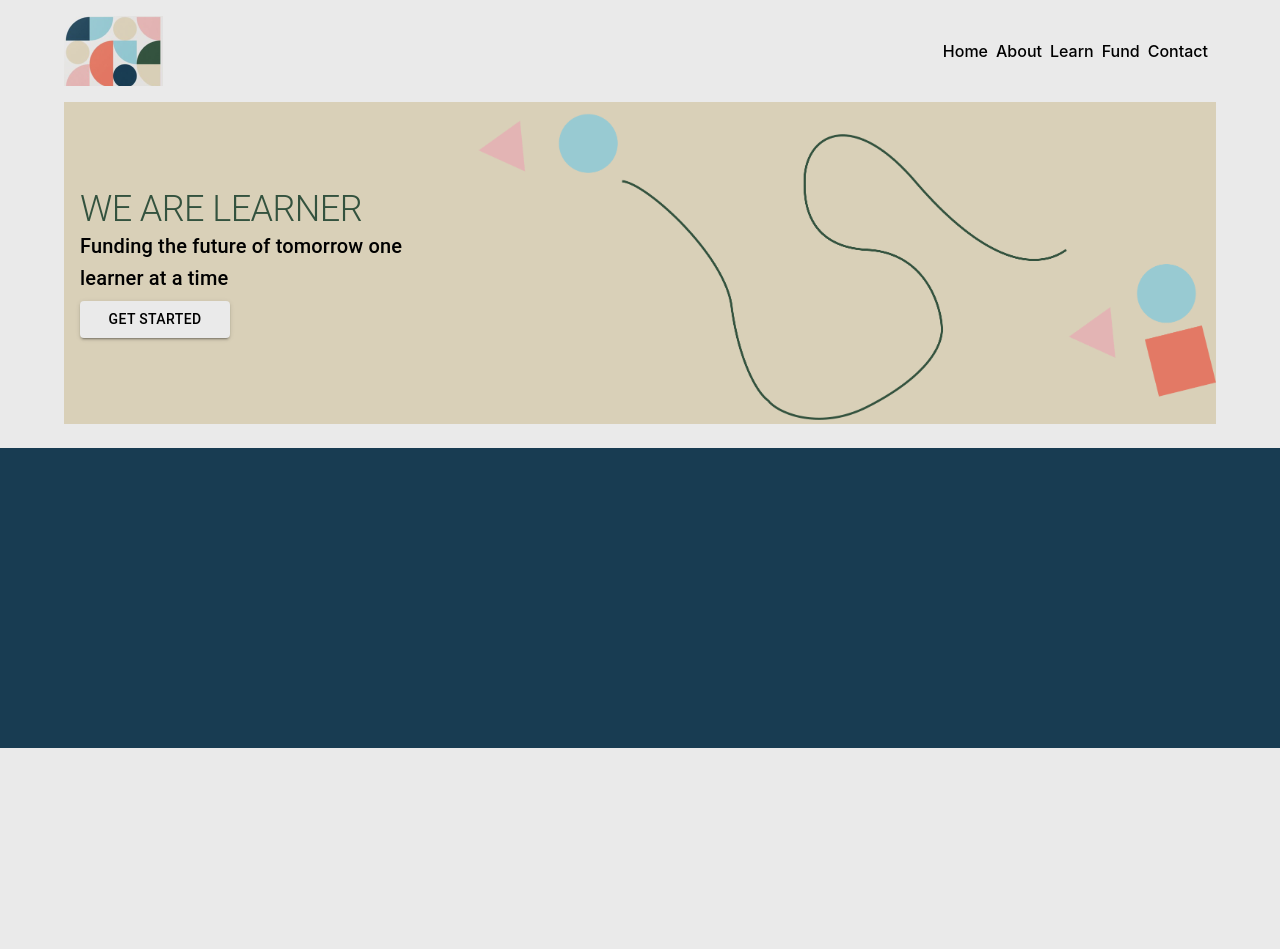
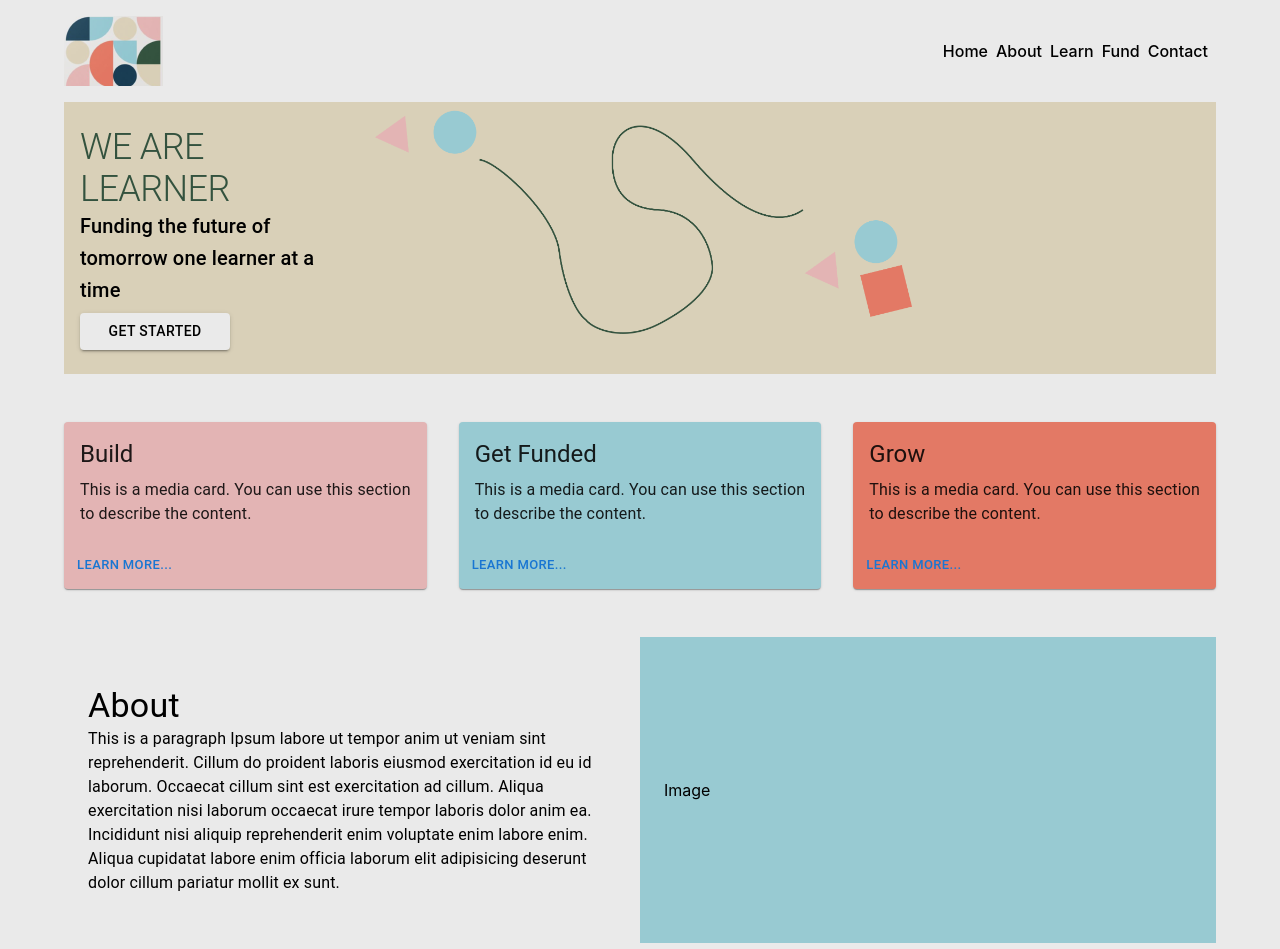
Before and after one commit to insivika/learners, a Next.js app: page / in a window 1280 px wide. Shown: the top 949 px of the page. Before the commit the page ends 800 px from the top, so only its background shows below. Built offline with nearby package versions, Linux system fonts and the light colour scheme.

Commit message:
added mission cards, about, and connect section to home page

```diff
--- a/pages/index.js
+++ b/pages/index.js
@@ -1,12 +1,12 @@
 import PageLayout from "../layouts/PageLayout";
 import styles from "../styles/Home.module.css";
 import HeroArt from "../assets/hero-art.png";
-import { Box, Typography, Button } from "@mui/material";
+import { Box, Typography, Button, Grid, Container, Card, CardContent, CardActions, FormGroup, FormControl, FormHelperText, InputLabel, Input, TextField } from "@mui/material";
 import Image from "next/image";
 
 export default function Home() {
   return (
-    <PageLayout>
+    <PageLayout sx={{ background: "#eaeaea" }}>
       <Box display="flex" sx={{ background: "#D9D0B8" }}>
         <Box
           display="flex"
@@ -32,10 +32,150 @@ export default function Home() {
             Get Started
           </Button>
         </Box>
-
         <Box flex={2}>
           <Image src={HeroArt} alt="Hero art" />
         </Box>
+        <Box
+          display="flex"
+          flex={1}
+          alignContent="center"
+          flexDirection="column"
+          justifyContent="center"
+          pr={2}
+          pl={2}
+          pt={3}
+          pb={3}
+        ></Box>
+      </Box>
+
+      {/* Three Box Mission */}
+      <Box sx={{ py: 6 }} maxWidth="full">
+        <Grid container spacing={4}>
+          <Grid item xs={12} sm={6} md={4}>
+            <Card
+              display="flex"
+              flex={1}
+              alignContent="center"
+              flexDirection="column"
+              justifyContent="center"
+              sx={{ height: "100%", background: "#E3B4B4" }}
+            >
+              <CardContent sx={{ flexGrow: 1 }}>
+                <Typography gutterBottom variant="h5" component="h2">
+                  Build
+                </Typography>
+                <Typography>
+                  This is a media card. You can use this section to describe the
+                  content.
+                </Typography>
+              </CardContent>
+              <CardActions>
+                <Button size="small">Learn More...</Button>
+              </CardActions>
+            </Card>
+          </Grid>
+          <Grid item xs={12} sm={6} md={4}>
+            <Card
+              display="flex"
+              flex={1}
+              alignContent="center"
+              flexDirection="column"
+              justifyContent="center"
+              sx={{ height: "100%", background: "#98CAD2" }}
+            >
+              <CardContent sx={{ flexGrow: 1 }}>
+                <Typography gutterBottom variant="h5" component="h2">
+                  Get Funded
+                </Typography>
+                <Typography>
+                  This is a media card. You can use this section to describe the
+                  content.
+                </Typography>
+              </CardContent>
+              <CardActions>
+                <Button size="small">Learn More...</Button>
+              </CardActions>
+            </Card>
+          </Grid>
+          <Grid item xs={12} sm={6} md={4}>
+            <Card
+              display="flex"
+              flex={1}
+              alignContent="center"
+              flexDirection="column"
+              justifyContent="center"
+              alignItems="center"
+              sx={{ height: "100%", background: "#E37965" }}
+            >
+              <CardContent sx={{ flexGrow: 1 }}>
+                <Typography gutterBottom variant="h5" component="h2">
+                  Grow
+                </Typography>
+                <Typography>
+                  This is a media card. You can use this section to describe the
+                  content.
+                </Typography>
+              </CardContent>
+              <CardActions>
+                <Button size="small">Learn More...</Button>
+              </CardActions>
+            </Card>
+          </Grid>
+        </Grid>
+      </Box>
+      {/* ABOUT */}
+      <Box display="flex">
+        <Box
+          display="flex"
+          flex={1}
+          alignContent="center"
+          flexDirection="column"
+          justifyContent="center"
+          pr={4}
+          pl={3}
+          pt={2}
+          pb={3}
+          sx={{ py: 6, background: "#" }}
+        >
+          <Typography variant="h4">About</Typography>
+          <Typography>
+            This is a paragraph Ipsum labore ut tempor anim ut veniam sint
+            reprehenderit. Cillum do proident laboris eiusmod exercitation id eu
+            id laborum. Occaecat cillum sint est exercitation ad cillum. Aliqua
+            exercitation nisi laborum occaecat irure tempor laboris dolor anim
+            ea. Incididunt nisi aliquip reprehenderit enim voluptate enim labore
+            enim. Aliqua cupidatat labore enim officia laborum elit adipisicing
+            deserunt dolor cillum pariatur mollit ex sunt.
+          </Typography>
+        </Box>
+        <Box
+          display="flex"
+          flex={1}
+          alignContent="center"
+          flexDirection="column"
+          justifyContent="center"
+          pr={4}
+          pl={3}
+          pt={2}
+          pb={3}
+          sx={{ py: 6, background: "#98CAD2" }}
+        >
+          Image
+        </Box>
+      </Box>
+      {/* CONTACT */}
+      <Box display="flex" flexDirection="column">
+        <Typography variant="h4">
+          Contact
+        </Typography>
+        <FormControl>
+        <Box display="flex" alignContent="center" justifyContent="space-between">
+          <TextField id="standard-basic" label="Name" variant="standard" required />
+          <TextField id="standard-basic" label="Email" variant="standard" required helperText="required"/>
+        </Box>
+          <TextField multiline minRows="" id="outline-basic" label="Message" variant="outlined" />
+          <Button>Submit</Button>
+        </FormControl>
       </Box>
     </PageLayout>
   );
```
